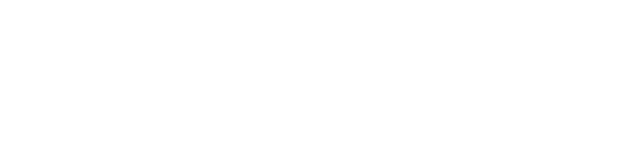
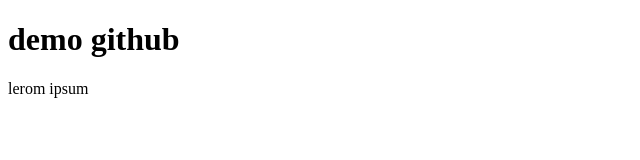
Before and after one commit to Yaman-97/demo-1, a plain HTML site: page index.html in a window 1280 px wide. Shown: the whole page, without its empty margins (0-640 px from the left). Drawn offline with Linux system fonts and the light colour scheme.

Commit message:
h1 and section

```diff
--- a/index.html
+++ b/index.html
@@ -6,5 +6,8 @@
     <meta name="viewport" content="width=device-width, initial-scale=1.0" />
     <title>Document</title>
   </head>
-  <body></body>
+  <body>
+    <h1>demo github</h1>
+    <section>lerom ipsum</section>
+  </body>
 </html>
```
